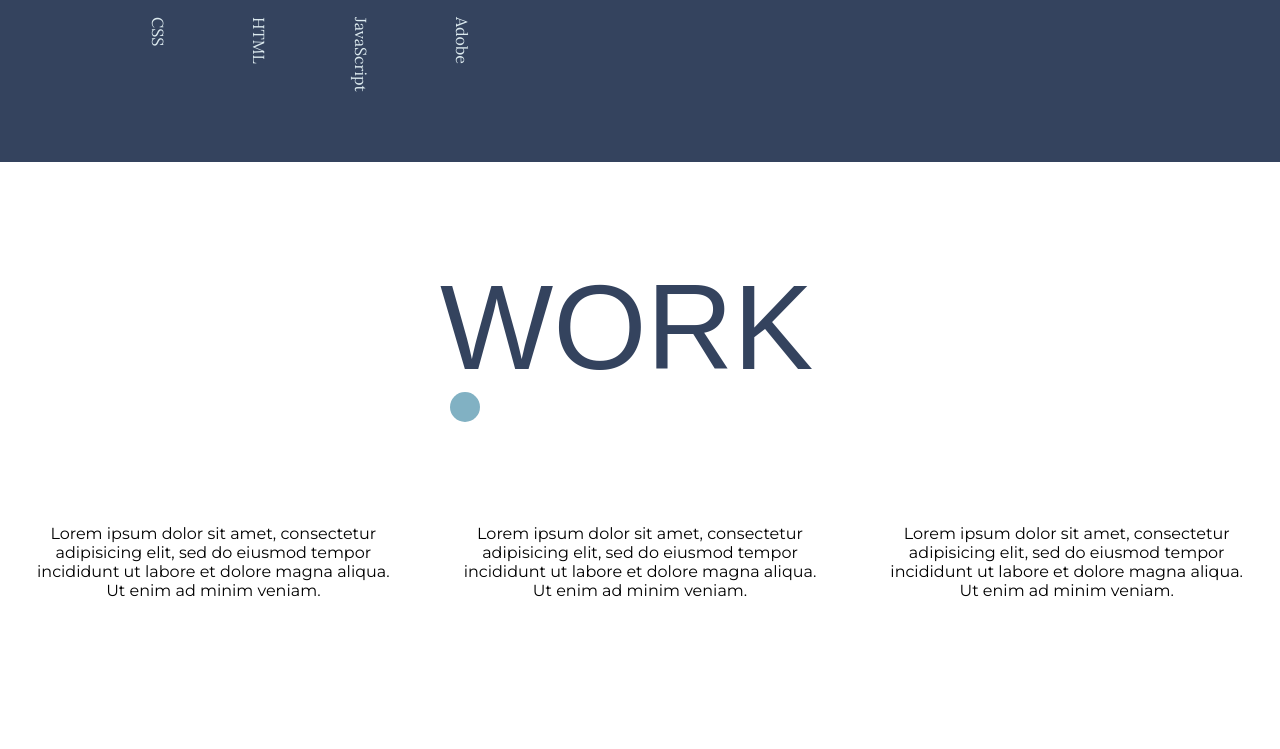
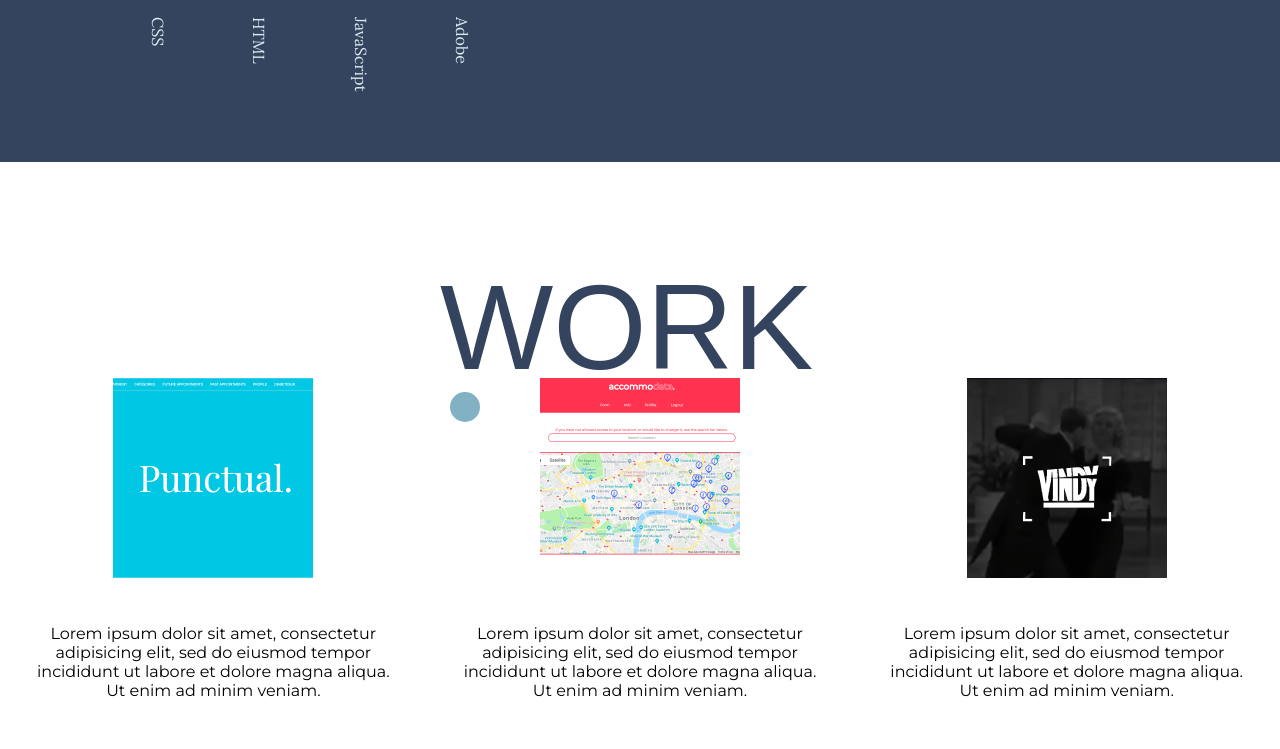
Before and after one commit to arrianne/portfolio-2019, a plain HTML site: page index.html in a window 1280 px wide. Shown: the part 3038-3787 px from the top of the page. Drawn offline with nearby package versions, Linux system fonts and the light colour scheme; files that its build step writes are made by us from their sources; a web font is replaced by a local one.

Commit message:
adding work screenshots

```diff
--- a/index.html
+++ b/index.html
@@ -153,15 +153,21 @@
             <div class="title_fullstop"></div>
           </div>
           <div class="work vindy">
-            <div class="icon"></div>
+            <div class="work-icon">
+              <img src="images/punctual.png" alt="">
+            </div>
             <p>Lorem ipsum dolor sit amet, consectetur adipisicing elit, sed do eiusmod tempor incididunt ut labore et dolore magna aliqua. Ut enim ad minim veniam.</p>
           </div>
           <div class="work accommodata">
-            <div class="icon"></div>
+            <div class="work-icon">
+              <img src="images/accommodata.png" alt="">
+            </div>
             <p>Lorem ipsum dolor sit amet, consectetur adipisicing elit, sed do eiusmod tempor incididunt ut labore et dolore magna aliqua. Ut enim ad minim veniam.</p>
           </div>
           <div class="work Bomb">
-            <div class="icon"></div>
+            <div class="work-icon">
+              <img src="images/vindy.png" alt="">
+            </div>
             <p>Lorem ipsum dolor sit amet, consectetur adipisicing elit, sed do eiusmod tempor incididunt ut labore et dolore magna aliqua. Ut enim ad minim veniam.</p>
           </div>
         </div>
--- a/scss/styles.scss
+++ b/scss/styles.scss
@@ -375,6 +375,10 @@ ul {
     margin-top: 20px;
   }
   .work {
+    display: flex;
+    flex-direction: column;
+    justify-content: center;
+    align-items: center;
     p {
       padding: 30px;
       display: flex;
@@ -382,6 +386,11 @@ ul {
       justify-content: center;
       align-items: center;
       text-align: center;
+    }
+    .work-icon {
+      width: 200px;
+      height: 200px;
+
     }
   }
 }
```
Also changed, not shown: images/accommodata.png (added), images/punctual.png (added), images/vindy.png (added).
